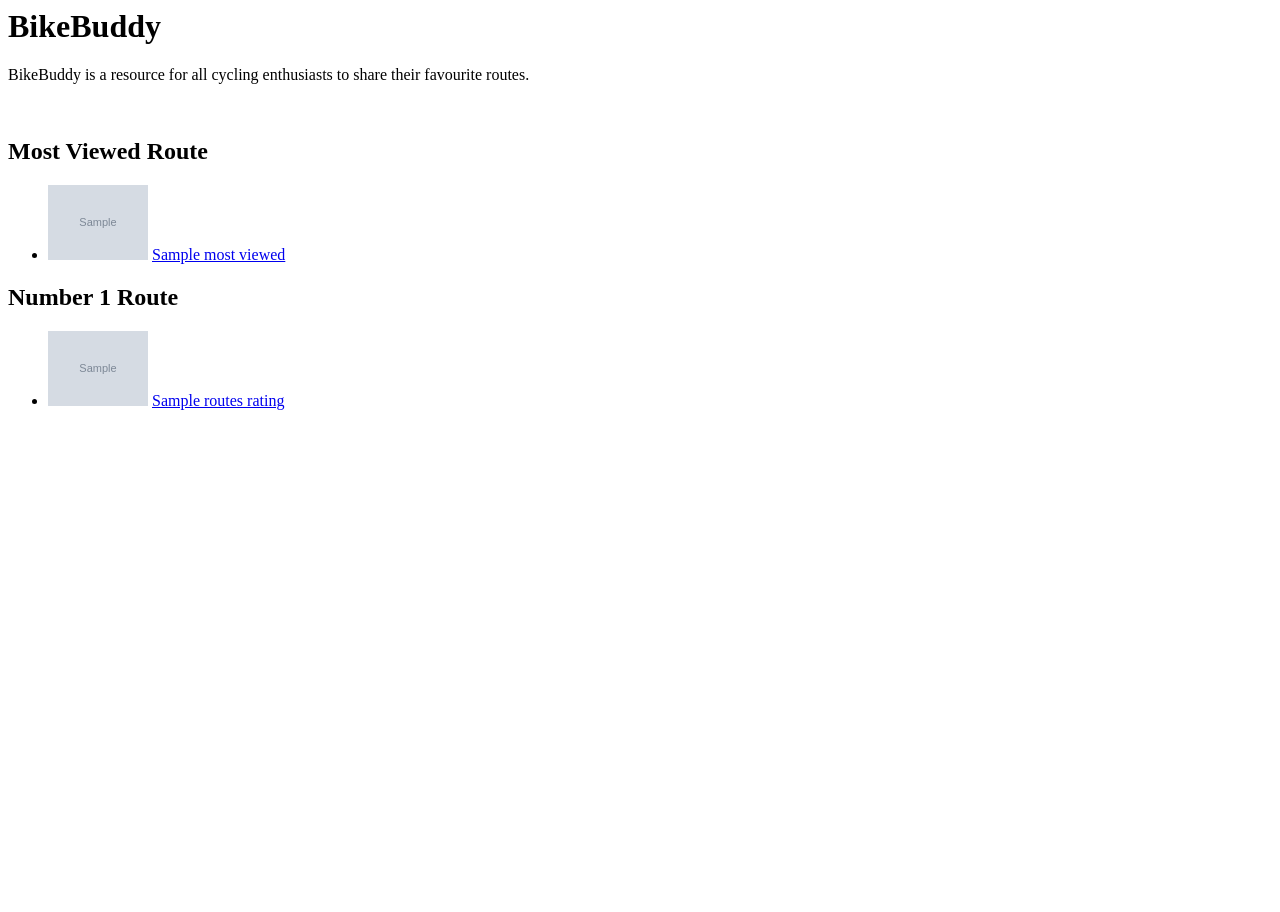
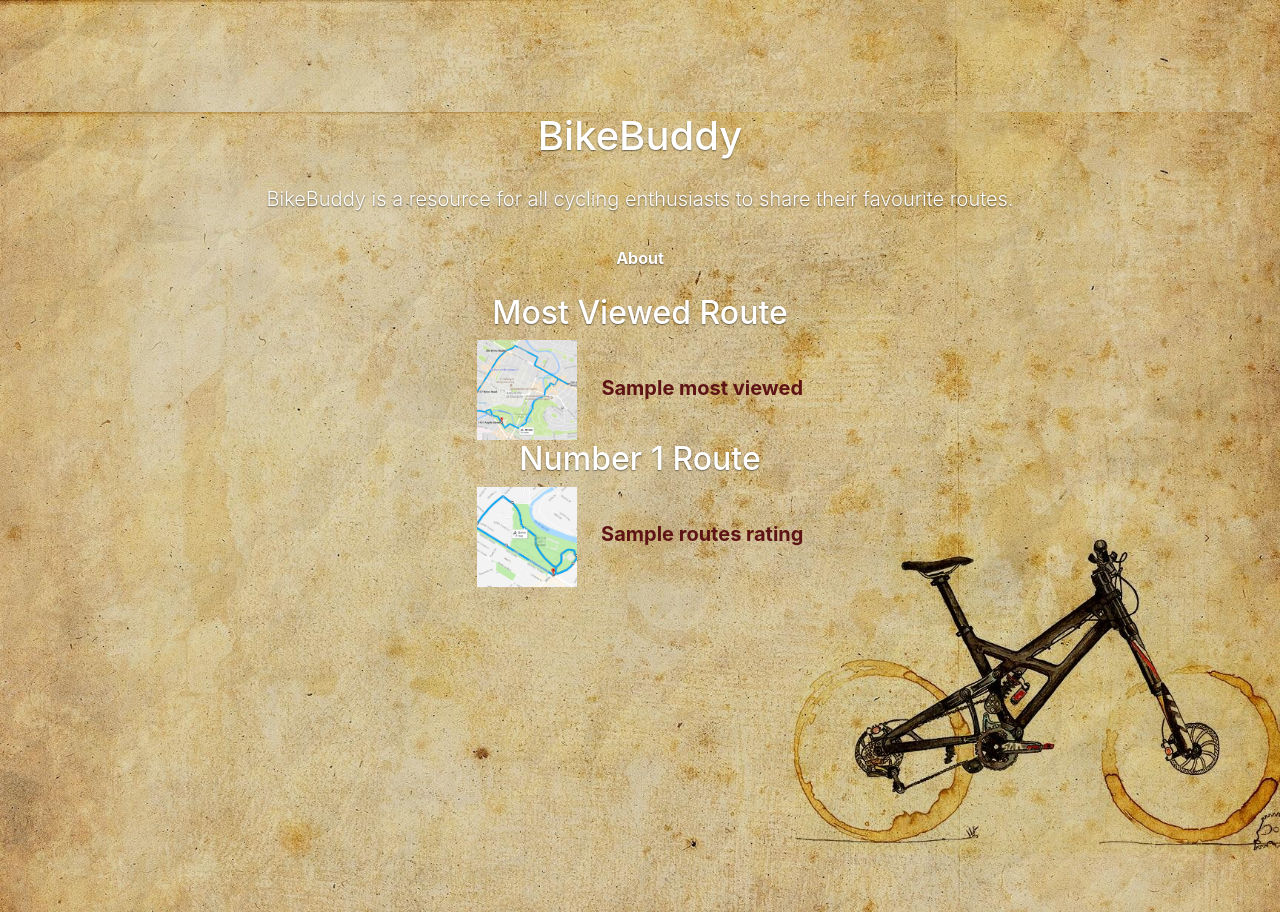
Before and after one commit to chrisb9719/bikebuddy, a Django app: template templates/buddyapp/home.html in a window 1280 px wide. Before the commit the page ends 410 px from the top, so only its background shows below. Run offline with Django 3.2, Linux system fonts and the light colour scheme; the template is opened without the code that fills it: most values are stand-ins (such as "Sample title", 1, 10 or a date in 2020); grey boxes marked "Sample" are stand-in pictures; parts of the project's set-up code (start-up, migrations or seed data) failed here and were passed over; some libraries are stand-ins or nearby versions.

Commit message:
Hope page looks a bit nicer

```diff
--- a/bikebuddy/settings.py
+++ b/bikebuddy/settings.py
@@ -62,7 +62,7 @@ MEDIA_URL = '/media/'
 # Don't put anything in this directory yourself; store your static files
 # in apps' "static/" subdirectories and in STATICFILES_DIRS.
 # Example: "/var/www/example.com/static/"
-STATIC_ROOT = ''
+STATIC_PATH = os.path.join(PROJECT_PATH, 'static')
 
 # URL prefix for static files.
 # Example: "http://example.com/static/", "http://static.example.com/"
@@ -70,9 +70,7 @@ STATIC_URL = '/static/'
 
 # Additional locations of static files
 STATICFILES_DIRS = (
-    # Put strings here, like "/home/html/static" or "C:/www/django/static".
-    # Always use forward slashes, even on Windows.
-    # Don't forget to use absolute paths, not relative paths.
+    STATIC_PATH,
 )
 
 # List of finder classes that know how to find static files in
--- a/static/css/cover.css
+++ b/static/css/cover.css
@@ -28,7 +28,7 @@ a:hover {
 html,
 body {
   height: 100%;
-  background: url(images/bg.jpg) no-repeat center center fixed;
+  background: url(images/background.jpg) no-repeat center center fixed;
   -webkit-background-size: cover;
   -moz-background-size: cover;
   background-size: cover;
--- a/templates/buddyapp/home.html
+++ b/templates/buddyapp/home.html
@@ -1,42 +1,40 @@
+<!DOCTYPE html>
+
 {% load staticfiles %}
-
 <!--Home page template. If user is unregistered, 'Register Here!' displayed to prompt user to create
 an account. If user is logged in, home page informs them of this. -->
 
-
-	<title>Home</title>
+<script src="{% static "js/ToP-jquery.js" %}"></script>
+<html lang="en">
+  <head>
+    <meta charset="utf-8">
+    <meta http-equiv="X-UA-Compatible" content="IE=edge">
+    <meta name="viewport" content="width=device-width, initial-scale=1, shrink-to-fit=no">
+    <meta name="description" content="">
+    <meta name="author" content="">
+    <link rel="icon" href="{% static 'images/favicon.ico' %}">
+    <title>Home</title>
+    <!-- Bootstrap core CSS -->
+    <link href="http://v4-alpha.getbootstrap.com/dist/css/bootstrap.min.css" rel="stylesheet">
+    <!-- Custom styles for this template -->
+    <link href={% static "css/cover.css" %} rel="stylesheet">
+  </head>
 
 
 
     <div class="inner cover">
         <h1 class="cover-heading">BikeBuddy</h1>
 		<p class="lead">BikeBuddy is a resource for all cycling enthusiasts to share their favourite routes.</p>
-		{% if user.is_authenticated %}
-		{% else %}
-		{% endif %}
+		<a href="top_rated/">About</a><br />
 		</div><br />
 					<h2>Most Viewed Route</h2>
-					<ul class="list-group" id="home_viewed">
-					<li class="list-group-item list-group-item-warning">
-					{% if most_viewed.picture %}
-						<img src="{{ most_viewed.picture.url }} "height='75' width='auto'>
-					{% else %}
-						<img src="{{ STATIC_URL }}map_1.png "height='75' width='auto'>
-					{% endif %}
+					<img src="{% static "map_1.png" %}" height='1000' width='1900'>
 					<a href="/bikebuddy/route/{{ most_viewed.slug }}" class="trigger">{{ most_viewed.name }}</a>
-					</ul>
 
 
 					<h2>Number 1 Route</h2>
-					<ul class="list-group" id="home_rated">
-					<li class="list-group-item list-group-item-warning">
-					{% if routes_ratings.picture %}
-						<img src="{{ routes_ratings.picture.url }} "height='75' width='auto'>
-					{% else %}
-						<img src="{{ STATIC_URL }}map_2.png "height='75' width='auto'>
-					{% endif %}
-					 <a href="/bikebuddy/routes/{{ routes_ratings.slug }}" class="trigger">{{ routes_ratings.name }}</a>
-					</ul>
+					<img src="{% static "map_2.png" %}" height='1000' width='1900'>
+					<a href="/bikebuddy/routes/{{ routes_ratings.slug }}" class="trigger">{{ routes_ratings.name }}</a>
 
 
 
@@ -53,3 +51,4 @@ an account. If user is logged in, home page informs them of this. -->
     </div>
 	{% endif %}
 	</p>
+	</html>
```
Also changed, not shown: templates/buddyapp/base.html (+13 -1 lines), static/css/images/background.jpg (added), 6 other files.
